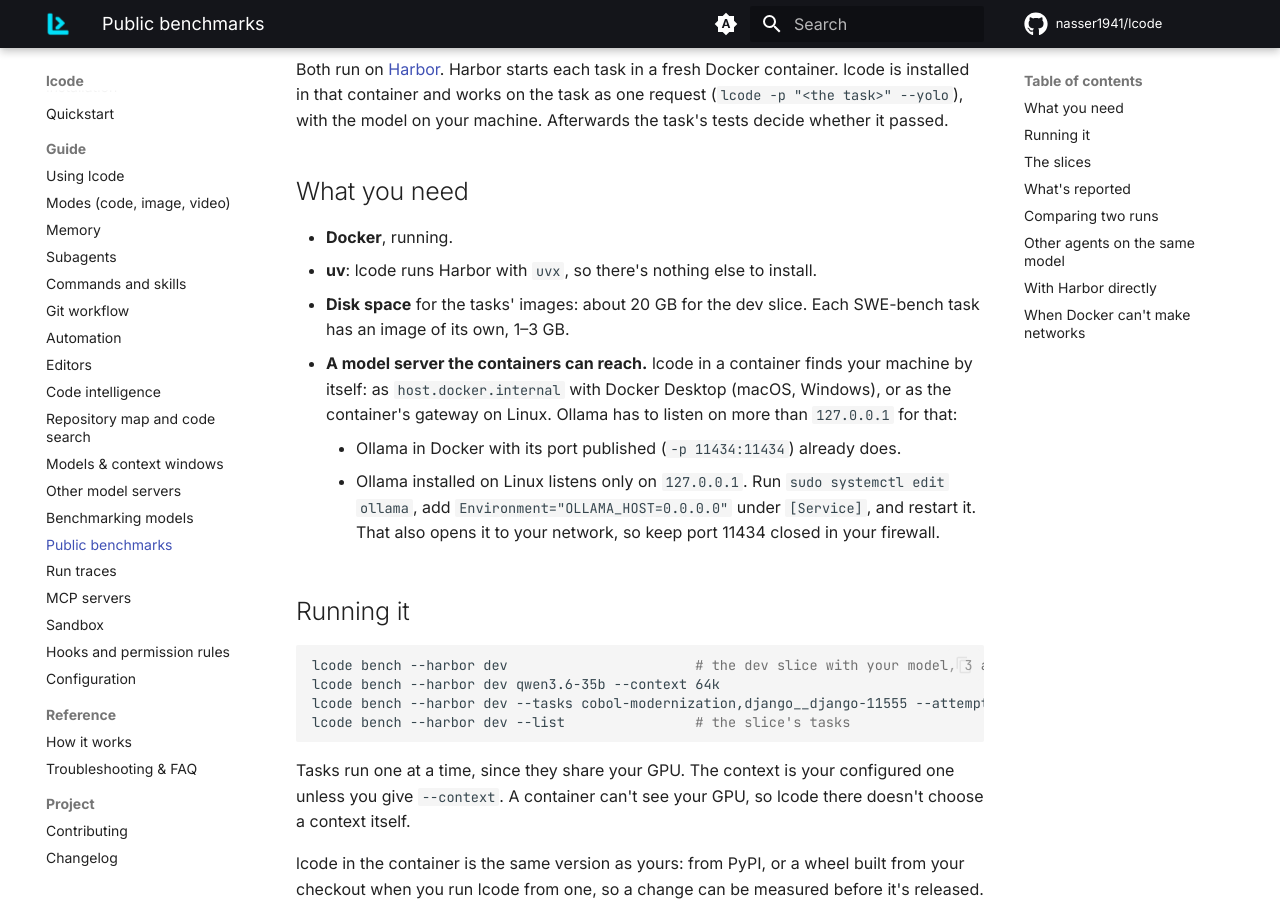
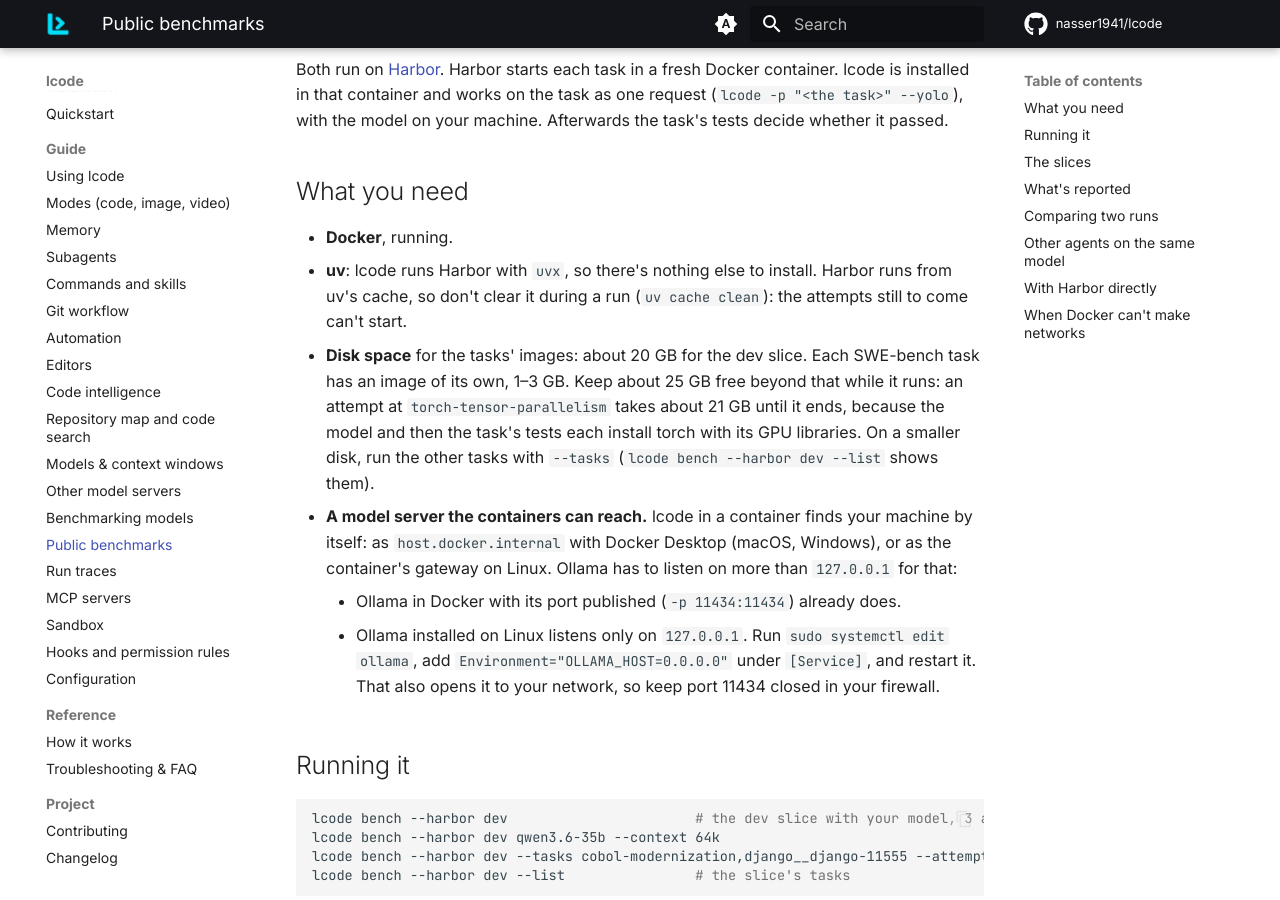
Before and after one commit to nasser1941/lcode, an MkDocs documentation site: the page built from docs/public-benchmarks.md, in a window 1280 px wide and 900 px high, scrolled down 342 px. Built offline with MkDocs 1.6.1 and Material for MkDocs 9.7.7, drawn with Linux system fonts in a browser that asks for light colours; comment, search, counter and statistics services are not loaded.

Commit message:
Say how much disk a dev-slice run needs while it runs (#251)
An attempt at torch-tensor-parallelism takes about 21 GB until it ends, and clearing uv's cache during a
run stops the attempts still to come. Both ended a real run early.

Co-authored-by: Naser Derakhshan <9349840+nasser1941@users.noreply.github.com>
Co-authored-by: Claude Opus 5.5 <noreply@anthropic.com>

```diff
--- a/docs/public-benchmarks.md
+++ b/docs/public-benchmarks.md
@@ -17,9 +17,13 @@ whether it passed.
 ## What you need
 
 - **Docker**, running.
-- **uv**: lcode runs Harbor with `uvx`, so there's nothing else to install.
+- **uv**: lcode runs Harbor with `uvx`, so there's nothing else to install. Harbor runs from uv's
+  cache, so don't clear it during a run (`uv cache clean`): the attempts still to come can't start.
 - **Disk space** for the tasks' images: about 20 GB for the dev slice. Each SWE-bench task has an
-  image of its own, 1–3 GB.
+  image of its own, 1–3 GB. Keep about 25 GB free beyond that while it runs: an attempt at
+  `torch-tensor-parallelism` takes about 21 GB until it ends, because the model and then the task's
+  tests each install torch with its GPU libraries. On a smaller disk, run the other tasks with
+  `--tasks` (`lcode bench --harbor dev --list` shows them).
 - **A model server the containers can reach.** lcode in a container finds your machine by itself:
   as `host.docker.internal` with Docker Desktop (macOS, Windows), or as the container's gateway on
   Linux. Ollama has to listen on more than `127.0.0.1` for that:
```
